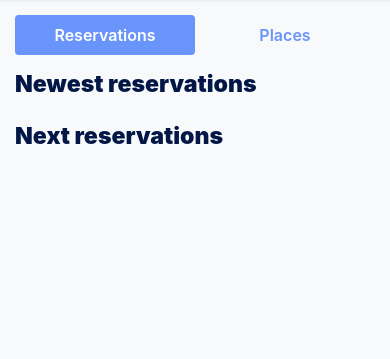
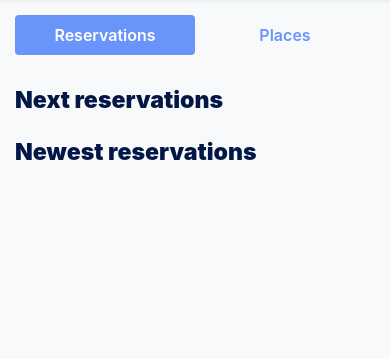
Before and after one commit to AerolinkSMA/aerolinksma, a Django app: page /shuttle/admin/ in a window 390 px wide. Shown: the part 63-422 px from the top of the page. Run offline with Django 3.2, Linux system fonts and the light colour scheme; data that the repository does not hold is empty; style sheets or scripts are compiled from the project's sources; some libraries are stand-ins or nearby versions.

Commit message:
Order columns in admin reservations for mobile

```diff
--- a/aerolinksma/templates/shuttle/admin_reservations.html
+++ b/aerolinksma/templates/shuttle/admin_reservations.html
@@ -5,7 +5,7 @@
 {% block content %}
     <div class="container my-3">
         <div class="row">
-            <div class="col-md-2 mb-3">
+            <div class="col-md-2 mb-3 order-1">
                 <ul id="admin-nav" class="nav nav-pills nav-justified nav-fill">
                     <li class="nav-item">
                         <a class="nav-link active"
@@ -23,7 +23,7 @@
                 </ul>
             </div>
 
-            <div class="col-md-6">
+            <div class="col-md-6 order-3 order-md-2">
                 <h3>Newest reservations</h3>
                 <ul class="list-group">
                     {% for reservation in object_list %}
@@ -71,7 +71,7 @@
                 {% include "partials/pagination.html" %}
             </div>
 
-            <div class="col-md-4 my-3 my-md-0">
+            <div class="col-md-4 my-3 my-md-0 order-2 order-md-3">
                 <h3>Next reservations</h3>
 
                 <ul class="list-group">
```
